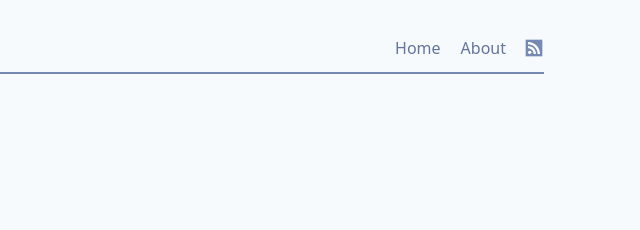
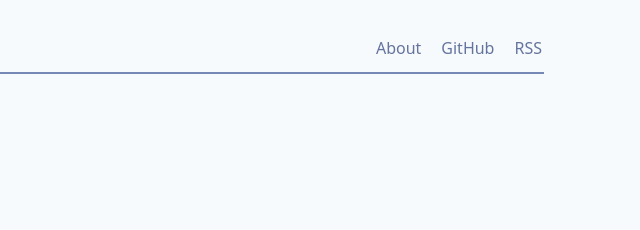
Before and after one commit to mintyfrankie/my-blog, an Astro site: page / in a window 1280 px wide. Shown: the top 230 px of the page, 640-1280 px from the left. Built offline with nearby package versions, Linux system fonts and the light colour scheme; Astro itself is replaced by a stand-in of ours.

Commit message:
feat: update NavBar

```diff
--- a/src/components/NavBar.astro
+++ b/src/components/NavBar.astro
@@ -2,12 +2,13 @@
   class='flex flex-col items-center space-y-4 md:space-y-0 md:flex-row md:justify-between my-8 mb-4 pb-2 border-b-2 border-accent-600'>
   <a class='text-xl font-black on-hover' href='/'>Wanderlust</a>
   <ul class='flex flex-row space-x-8 md:space-x-4 items-center'>
-    <li><a href='/' class='on-hover'>Home</a></li>
     <li><a href='/about' class='on-hover'>About</a></li>
+    <li>
+      <a href='https://github.com/mintyfrankie' class='on-hover'>GitHub</a>
+    </li>
     <!-- TODO: add a language switcher here -->
     <li>
-      <a href='/rss.xml'><img src='/rss.svg' class='h-full' alt='RSS Logo' /></a
-      >
+      <a href='/rss.xml' class='on-hover'>RSS</a>
     </li>
   </ul>
 </nav>
```
